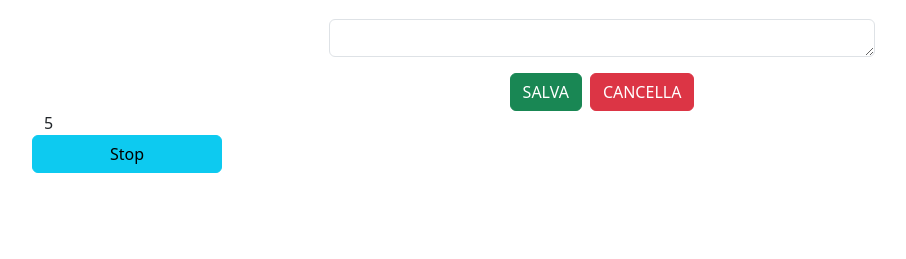
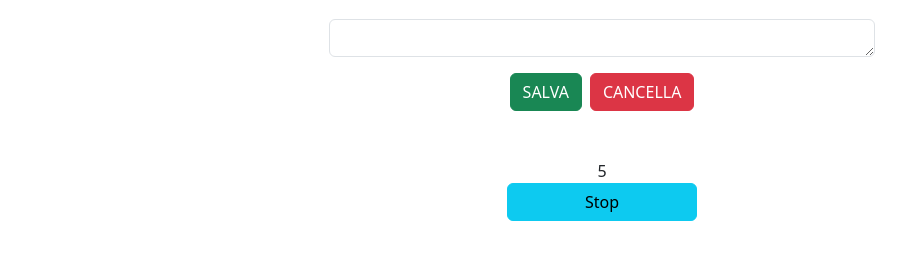
Before and after one commit to AlessiaLuongo/U2-W3-D2---Compito-pomeridiano, a plain HTML site: page index.html in a window 1280 px wide. Shown: the part 53-312 px from the top of the page, without its empty margins (38-944 px from the left). Drawn offline with nearby package versions, Linux system fonts and the light colour scheme.

Commit message:
another commit

```diff
--- a/index.html
+++ b/index.html
@@ -36,8 +36,8 @@
             </form>
           </div>
         </div>
-        <div class="row flex-column justify-content-center">
-          <div class="col-2 col-md-6" id="timer">
+        <div class="row flex-column align-items-center mt-5">
+          <div class="col-2 col-md-6 text text-center" id="timer">
             <h5>0</h5>
           </div>
           <button
```
